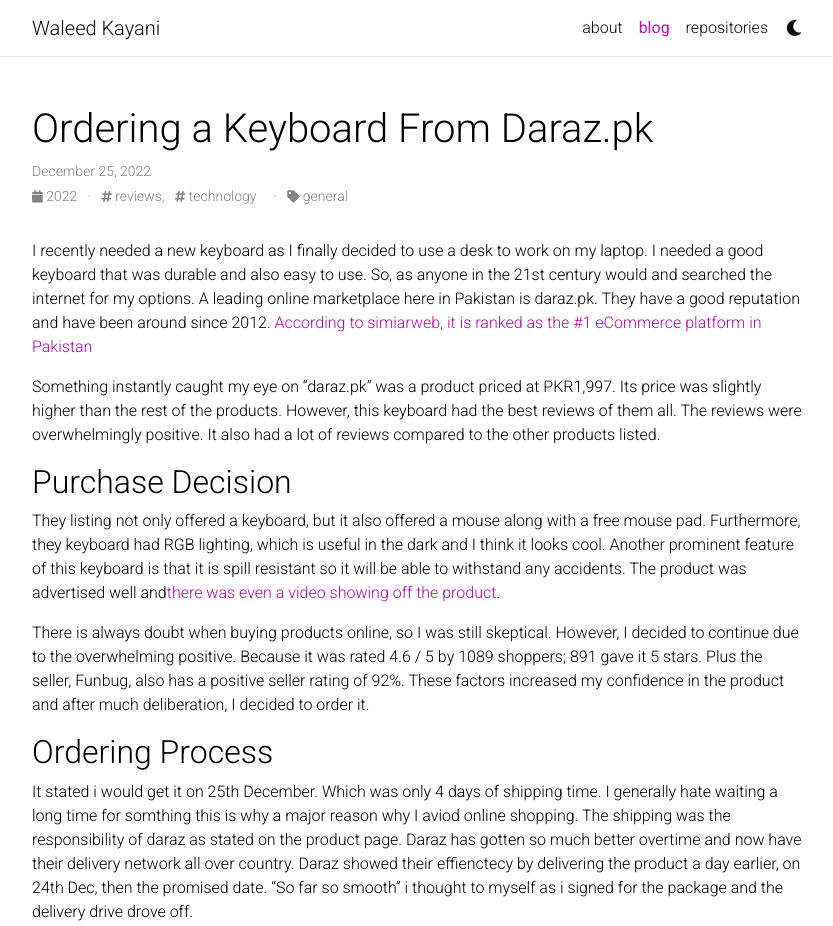
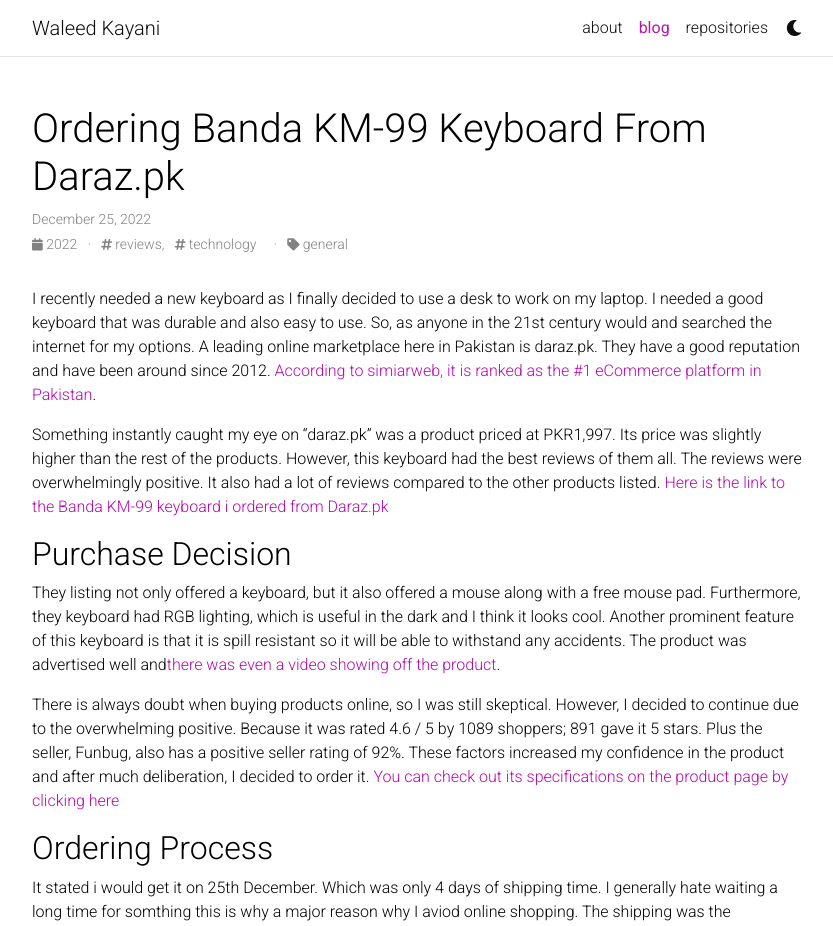
Before and after one commit to WaleedK2000/waleedk2000.github.io, a Jekyll site: the page built from _posts/2022-12-25-Ordering-From-Daraz.md, in a window 1280 px wide and 1400 px high. Shown: the top 926 px of the window, without its empty margins (223-1056 px from the left). Built offline with Jekyll 4.4.1, drawn with Linux system fonts in a browser that asks for light colours; full-size pictures stand in for the smaller copies a plugin makes; comment, search, counter and statistics services are not loaded; a style sheet for code colours, icons or effects is not loaded; some of the changed text lies outside the part shown.

Commit message:
modified blog

```diff
--- a/_posts/2022-12-25-Ordering-From-Daraz.md
+++ b/_posts/2022-12-25-Ordering-From-Daraz.md
@@ -1,21 +1,21 @@
 ---
 layout: post
-title:  Ordering a Keyboard From Daraz.pk
+title:  Ordering Banda KM-99 Keyboard From Daraz.pk
 date:   2022-12-25 13:40:16
-description: My  review of RGB Mechanical feeling banda Keyboard sold by funbug.pk on popular ecommerece platform daraz.pk. It also comes with a  mouse and free mouse pad by the seller.
+description: My  review of RGB Mechanical feeling banda Keyboard sold by funbug.pk on popular ecommerece platform daraz.pk. It also comes with a  mouse and free mouse pad by the seller. I recently needed to get a keyboard in the 2,000 PKR range. Here's my review after using this keyboard for a few days.
 tags: reviews, technology
 categories: general
 ---
 
-I recently needed a new keyboard as I finally decided to use a desk to work on my laptop. I needed a good keyboard that was durable and also easy to use. So, as anyone in the 21st century would and searched the internet for my options. A leading online marketplace here in Pakistan is daraz.pk. They have a good reputation and have been around since 2012. [According to simiarweb, it is ranked as the #1 eCommerce platform in Pakistan](https://similarweb.com/top-websites/pakistan/category/e-commerce-and-shopping/)
+I recently needed a new keyboard as I finally decided to use a desk to work on my laptop. I needed a good keyboard that was durable and also easy to use. So, as anyone in the 21st century would and searched the internet for my options. A leading online marketplace here in Pakistan is daraz.pk. They have a good reputation and have been around since 2012. [According to simiarweb, it is ranked as the #1 eCommerce platform in Pakistan](https://similarweb.com/top-websites/pakistan/category/e-commerce-and-shopping/).
 
-Something instantly caught my eye on "daraz.pk" was a product priced at PKR1,997. Its price was slightly higher than the rest of the products. However, this keyboard had the best reviews of them all. The reviews were overwhelmingly positive. It also had a lot of reviews compared to the other products listed.
+Something instantly caught my eye on "daraz.pk" was a product priced at PKR1,997. Its price was slightly higher than the rest of the products. However, this keyboard had the best reviews of them all. The reviews were overwhelmingly positive. It also had a lot of reviews compared to the other products listed. [Here is the link to the Banda KM-99 keyboard i ordered from Daraz.pk](https://www.daraz.pk/products/i217655853-s1861008808.html?urlFlag=true&mp=1&spm=spm%3Da2a0e.order_details.item_title.1)
 
 ## Purchase Decision
 They listing not only offered a keyboard, but it also offered a mouse along with a free mouse pad. Furthermore, they keyboard had RGB lighting, which is useful in the dark and I think it looks cool. Another prominent feature of this keyboard is that it is spill resistant so it will be able to withstand any accidents. The product was advertised well and[there was even a video showing off the product]( https://www.youtube.com/watch?v=8KHLWmCyXxs&ab_channel=FunBug).
 
 
-There is always doubt when buying products online, so I was still skeptical. However, I decided to continue due to the overwhelming positive. Because it was rated 4.6 / 5  by 1089 shoppers; 891  gave it 5 stars. Plus the seller, Funbug, also has a positive seller rating of 92%. These factors increased my confidence in the product and after much deliberation, I decided to order it.
+There is always doubt when buying products online, so I was still skeptical. However, I decided to continue due to the overwhelming positive. Because it was rated 4.6 / 5  by 1089 shoppers; 891  gave it 5 stars. Plus the seller, Funbug, also has a positive seller rating of 92%. These factors increased my confidence in the product and after much deliberation, I decided to order it. [You can check out its specifications on the product page by clicking here](https://www.daraz.pk/products/i217655853-s1861008808.html?urlFlag=true&mp=1&spm=spm%3Da2a0e.order_details.item_title.1)
 
 ## Ordering Process
 It stated i would get it on 25th December. Which was only 4 days of shipping time. I generally hate waiting a long time for somthing this is why a major reason why I aviod online shopping. The shipping was the responsibility of daraz as stated on the product page. Daraz has gotten so much better overtime and now have their delivery network all over country. Daraz showed their effienctecy by delivering the product a day earlier, on 24th Dec, then the promised date. "So far so smooth" i thought to myself as i signed for the package and the delivery drive drove off.
```
Also changed, not shown: other parts of _posts/2022-12-25-Ordering-From-Daraz.md (+1 -1 lines).
